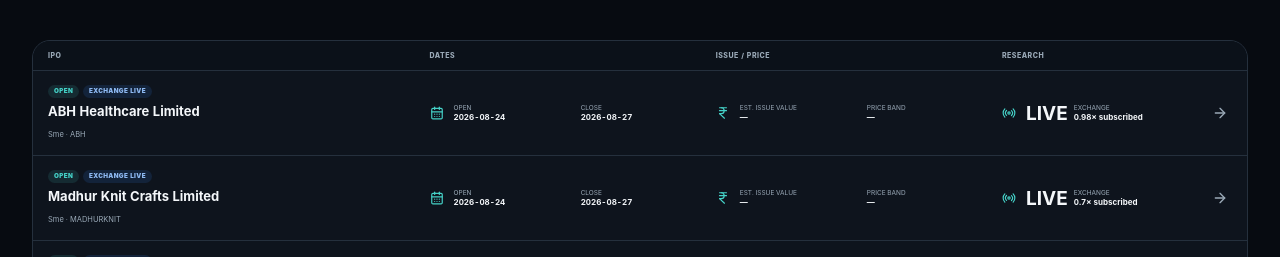
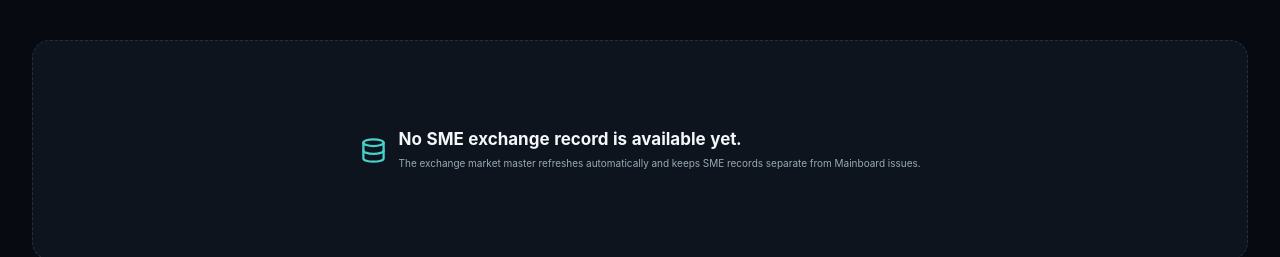
Before and after one commit to aqdas1820/credonomics-site, a Next.js app: page /ipo/sme in a window 1280 px wide. Shown: the part 543-800 px from the top of the page. Built offline with nearby package versions, Linux system fonts and the light colour scheme; no server answers.

Commit message:
Refresh IPO market and filing intelligence

```diff
--- a/app/data/ipo-market-master.generated.ts
+++ b/app/data/ipo-market-master.generated.ts
@@ -4,208 +4,101 @@
 import type { IpoMarketRecord } from './ipo-types'
 
 export const ipoMarketMasterMeta = {
-  "generatedAt": "2026-08-26T11:00:48.920Z",
-  "recordCount": 7,
-  "nseCount": 7,
+  "generatedAt": "2026-08-28T21:14:31.988Z",
+  "recordCount": 3,
+  "nseCount": 3,
   "bseCount": 0,
-  "activeCount": 7,
+  "activeCount": 3,
   "upcomingCount": 0,
-  "sourceStatus": "NSE API 7 · BSE SME unavailable · BSE mainboard 0"
+  "sourceStatus": "NSE API 3 · BSE SME unavailable · BSE mainboard 0"
 } as const
 
 export const ipoMarketMaster: IpoMarketRecord[] = [
   {
-    "slug": "abh-healthcare-ltd-9013175",
-    "companyName": "ABH Healthcare Limited",
-    "symbol": "ABH",
-    "marketSegment": "sme",
+    "slug": "lumino-industries-ltd-cd2f090",
+    "companyName": "Lumino Industries Limited",
+    "symbol": "LUMINO",
+    "marketSegment": "mainboard",
     "status": "open",
-    "securityType": "SME",
+    "securityType": "EQ",
     "issue": {
-      "openDate": "2026-08-24",
-      "closeDate": "2026-08-27",
+      "priceBandLow": 78,
+      "priceBandHigh": 82,
+      "openDate": "2026-08-27",
+      "closeDate": "2026-08-31",
       "exchange": [
         "NSE"
       ]
     },
     "subscription": {
-      "total": 0.98,
-      "updatedAt": "2026-08-26T11:00:48.920Z",
-      "sourceUrl": "https://www.nseindia.com/market-data/issue-information?series=SME&symbol=ABH&type=Active"
+      "total": 2.858714515358857,
+      "updatedAt": "2026-08-28T21:14:31.988Z",
+      "sourceUrl": "https://www.nseindia.com/market-data/issue-information?series=EQ&symbol=LUMINO&type=Active"
     },
-    "sharesOffered": 3429600,
-    "sharesBid": 3369600,
+    "sharesOffered": 63205127,
+    "sharesBid": 180685414,
+    "estimatedIssueValueCr": 518.28,
     "marketSource": "NSE",
     "sourceUrl": "https://www.nseindia.com/market-data/all-upcoming-issues-ipo",
-    "issueInfoUrl": "https://www.nseindia.com/market-data/issue-information?series=SME&symbol=ABH&type=Active",
-    "fetchedAt": "2026-08-26T11:00:48.920Z"
+    "issueInfoUrl": "https://www.nseindia.com/market-data/issue-information?series=EQ&symbol=LUMINO&type=Active",
+    "fetchedAt": "2026-08-28T21:14:31.988Z"
   },
   {
-    "slug": "hy-tech-engineers-ltd-9057d1b",
-    "companyName": "Hy-Tech Engineers Limited",
-    "symbol": "HTEL",
+    "slug": "esds-software-solution-ltd-c5f3c5e",
+    "companyName": "ESDS Software Solution Limited",
+    "symbol": "ESDS",
     "marketSegment": "mainboard",
     "status": "open",
     "securityType": "EQ",
     "issue": {
-      "priceBandLow": 50,
-      "priceBandHigh": 53,
-      "openDate": "2026-08-24",
-      "closeDate": "2026-08-27",
+      "priceBandLow": 408,
+      "priceBandHigh": 429,
+      "openDate": "2026-08-28",
+      "closeDate": "2026-09-01",
       "exchange": [
         "NSE"
       ]
     },
     "subscription": {
-      "total": 29.001867965919306,
-      "updatedAt": "2026-08-26T11:00:48.920Z",
-      "sourceUrl": "https://www.nseindia.com/market-data/issue-information?series=EQ&symbol=HTEL&type=Active"
+      "total": 1.5433727447275314,
+      "updatedAt": "2026-08-28T21:14:31.988Z",
+      "sourceUrl": "https://www.nseindia.com/market-data/issue-information?series=EQ&symbol=ESDS&type=Active"
     },
-    "sharesOffered": 18145406,
-    "sharesBid": 526250669,
-    "estimatedIssueValueCr": 96.17,
+    "sharesOffered": 12352942,
+    "sharesBid": 19065194,
+    "estimatedIssueValueCr": 529.94,
     "marketSource": "NSE",
     "sourceUrl": "https://www.nseindia.com/market-data/all-upcoming-issues-ipo",
-    "issueInfoUrl": "https://www.nseindia.com/market-data/issue-information?series=EQ&symbol=HTEL&type=Active",
-    "fetchedAt": "2026-08-26T11:00:48.920Z"
+    "issueInfoUrl": "https://www.nseindia.com/market-data/issue-information?series=EQ&symbol=ESDS&type=Active",
+    "fetchedAt": "2026-08-28T21:14:31.988Z"
   },
   {
-    "slug": "madhur-knit-crafts-ltd-9d0b8dd",
-    "companyName": "Madhur Knit Crafts Limited",
-    "symbol": "MADHURKNIT",
-    "marketSegment": "sme",
+    "slug": "priority-jewels-ltd-835c013",
+    "companyName": "Priority Jewels Limited",
+    "symbol": "PRIORITY",
+    "marketSegment": "mainboard",
     "status": "open",
-    "securityType": "SME",
+    "securityType": "EQ",
     "issue": {
-      "openDate": "2026-08-24",
-      "closeDate": "2026-08-27",
+      "priceBandLow": 190,
+      "priceBandHigh": 200,
+      "openDate": "2026-08-28",
+      "closeDate": "2026-09-01",
       "exchange": [
         "NSE"
       ]
     },
     "subscription": {
-      "total": 0.7,
-      "updatedAt": "2026-08-26T11:00:48.920Z",
-      "sourceUrl": "https://www.nseindia.com/market-data/issue-information?series=SME&symbol=MADHURKNIT&type=Active"
+      "total": 1.367704918032787,
+      "updatedAt": "2026-08-28T21:14:31.988Z",
+      "sourceUrl": "https://www.nseindia.com/market-data/issue-information?series=EQ&symbol=PRIORITY&type=Active"
     },
-    "sharesOffered": 5024400,
-    "sharesBid": 3528000,
+    "sharesOffered": 3202500,
+    "sharesBid": 4380075,
+    "estimatedIssueValueCr": 64.05,
     "marketSource": "NSE",
     "sourceUrl": "https://www.nseindia.com/market-data/all-upcoming-issues-ipo",
-    "issueInfoUrl": "https://www.nseindia.com/market-data/issue-information?series=SME&symbol=MADHURKNIT&type=Active",
-    "fetchedAt": "2026-08-26T11:00:48.920Z"
-  },
-  {
-    "slug": "skyways-air-services-ltd-80753ac",
-    "companyName": "Skyways Air Services Limited",
-    "symbol": "SKYWAYS",
-    "marketSegment": "mainboard",
-    "status": "open",
-    "securityType": "EQ",
-    "issue": {
-      "priceBandLow": 131,
-      "priceBandHigh": 138,
-      "openDate": "2026-08-24",
-      "closeDate": "2026-08-27",
-      "exchange": [
-        "NSE"
-      ]
-    },
-    "subscription": {
-      "total": 3.15846955745751,
-      "updatedAt": "2026-08-26T11:00:48.920Z",
-      "sourceUrl": "https://www.nseindia.com/market-data/issue-information?series=EQ&symbol=SKYWAYS&type=Active"
-    },
-    "sharesOffered": 29583600,
-    "sharesBid": 93438900,
-    "estimatedIssueValueCr": 408.25,
-    "marketSource": "NSE",
-    "sourceUrl": "https://www.nseindia.com/market-data/all-upcoming-issues-ipo",
-    "issueInfoUrl": "https://www.nseindia.com/market-data/issue-information?series=EQ&symbol=SKYWAYS&type=Active",
-    "fetchedAt": "2026-08-26T11:00:48.920Z"
-  },
-  {
-    "slug": "symbiotec-pharmalab-ltd-1e6db9d",
-    "companyName": "Symbiotec Pharmalab Limited",
-    "symbol": "SYMBIOTEC",
-    "marketSegment": "mainboard",
-    "status": "open",
-    "securityType": "EQ",
-    "issue": {
-      "priceBandLow": 938,
-      "priceBandHigh": 988,
-      "openDate": "2026-08-24",
-      "closeDate": "2026-08-27",
-      "exchange": [
-        "NSE"
-      ]
-    },
-    "subscription": {
-      "total": 3.5046498156294787,
-      "updatedAt": "2026-08-26T11:00:48.920Z",
-      "sourceUrl": "https://www.nseindia.com/market-data/issue-information?series=EQ&symbol=SYMBIOTEC&type=Active"
-    },
-    "sharesOffered": 13124929,
-    "sharesBid": 45998280,
-    "estimatedIssueValueCr": 1296.74,
-    "marketSource": "NSE",
-    "sourceUrl": "https://www.nseindia.com/market-data/all-upcoming-issues-ipo",
-    "issueInfoUrl": "https://www.nseindia.com/market-data/issue-information?series=EQ&symbol=SYMBIOTEC&type=Active",
-    "fetchedAt": "2026-08-26T11:00:48.920Z"
-  },
-  {
-    "slug": "annu-projects-ltd-c8948a3",
-    "companyName": "Annu Projects Limited",
-    "symbol": "ANNU",
-    "marketSegment": "mainboard",
-    "status": "open",
-    "securityType": "EQ",
-    "issue": {
-      "priceBandLow": 94,
-      "priceBandHigh": 99,
-      "openDate": "2026-08-25",
-      "closeDate": "2026-08-28",
-      "exchange": [
-        "NSE"
-      ]
-    },
-    "subscription": {
-      "total": 0.300761805123565,
-      "updatedAt": "2026-08-26T11:00:48.920Z",
-      "sourceUrl": "https://www.nseindia.com/market-data/issue-information?series=EQ&symbol=ANNU&type=Active"
-    },
-    "sharesOffered": 17683000,
-    "sharesBid": 5318371,
-    "estimatedIssueValueCr": 175.06,
-    "marketSource": "NSE",
-    "sourceUrl": "https://www.nseindia.com/market-data/all-upcoming-issues-ipo",
-    "issueInfoUrl": "https://www.nseindia.com/market-data/issue-information?series=EQ&symbol=ANNU&type=Active",
-    "fetchedAt": "2026-08-26T11:00:48.920Z"
-  },
-  {
-    "slug": "sumax-engineering-ltd-6a15dfb",
-    "companyName": "Sumax Engineering Limited",
-    "symbol": "SUMAX",
-    "marketSegment": "sme",
-    "status": "open",
-    "securityType": "SME",
-    "issue": {
-      "openDate": "2026-08-25",
-      "closeDate": "2026-08-28",
-      "exchange": [
-        "NSE"
-      ]
-    },
-    "subscription": {
-      "total": 8.71,
-      "updatedAt": "2026-08-26T11:00:48.920Z",
-      "sourceUrl": "https://www.nseindia.com/market-data/issue-information?series=SME&symbol=SUMAX&type=Active"
-    },
-    "sharesOffered": 3852000,
-    "sharesBid": 33554400,
-    "marketSource": "NSE",
-    "sourceUrl": "https://www.nseindia.com/market-data/all-upcoming-issues-ipo",
-    "issueInfoUrl": "https://www.nseindia.com/market-data/issue-information?series=SME&symbol=SUMAX&type=Active",
-    "fetchedAt": "2026-08-26T11:00:48.920Z"
+    "issueInfoUrl": "https://www.nseindia.com/market-data/issue-information?series=EQ&symbol=PRIORITY&type=Active",
+    "fetchedAt": "2026-08-28T21:14:31.988Z"
   }
 ]
```
Also changed, not shown: app/data/ipo-discovery.generated.ts (+18 -7 lines), public/data/ipo/discovery.json (+18 -7 lines), public/data/ipo/market-master.json (+54 -161 lines).
